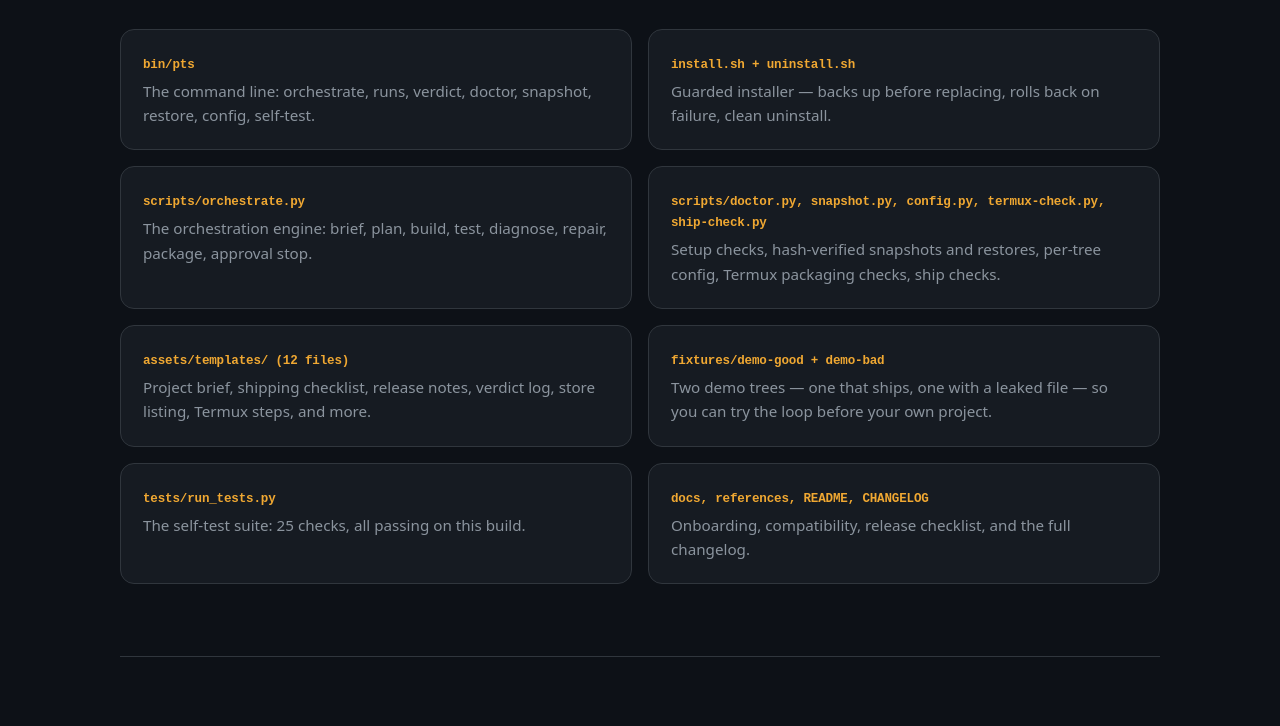
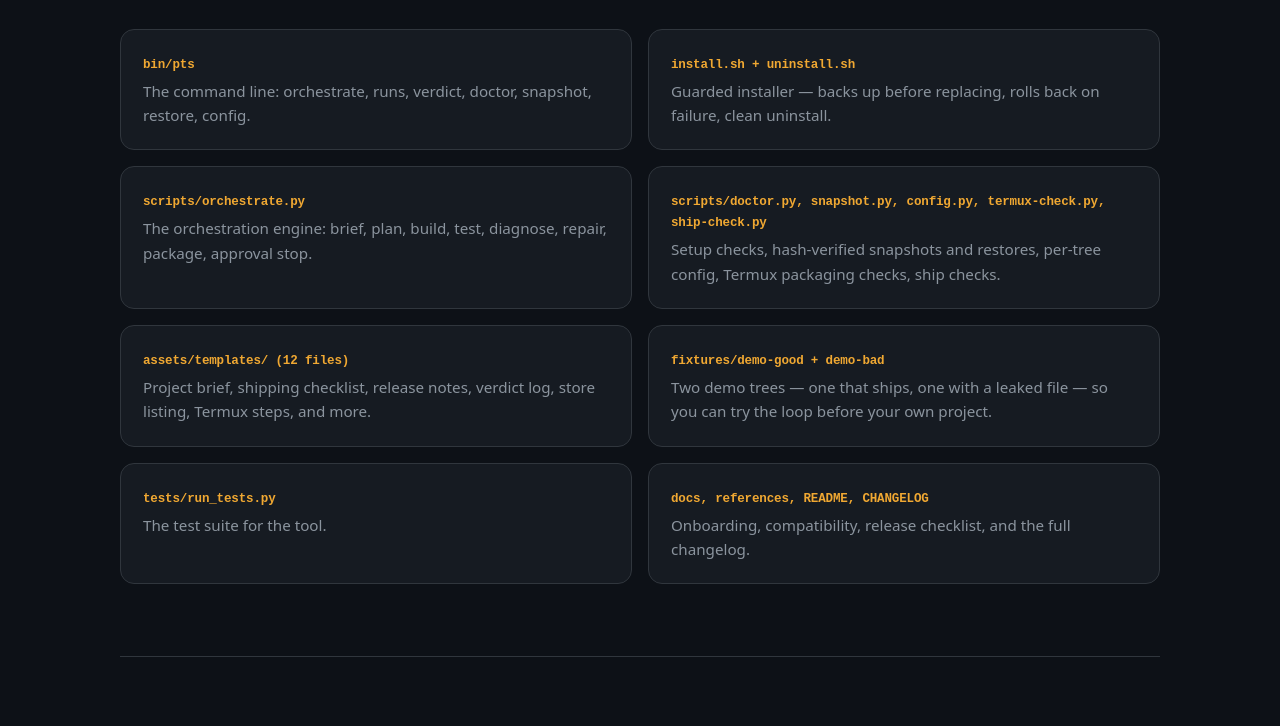
Before and after one commit to joshoshfield-a11y/phone-to-ship, a plain HTML site: page index.html in a window 1280 px wide. Shown: the part 1589-2315 px from the top of the page. Drawn offline with Linux system fonts and the light colour scheme.

Commit message:
Remove self-test pass claims from the landing page

```diff
--- a/config.js
+++ b/config.js
@@ -19,16 +19,15 @@ const PTS = {
   zipBytes: 84166,
   zipSha256: "58d86391c99d144685edc7c11ff985ecc9ce3e44241bb3b3135a66208f994f81",
   fileCount: 57,
-  selfTest: "25/25",
   // What is actually inside the v3.1.0 zip (verified against the archive).
   zipContents: [
-    { name: "bin/pts", desc: "The command line: orchestrate, runs, verdict, doctor, snapshot, restore, config, self-test." },
+    { name: "bin/pts", desc: "The command line: orchestrate, runs, verdict, doctor, snapshot, restore, config." },
     { name: "install.sh + uninstall.sh", desc: "Guarded installer — backs up before replacing, rolls back on failure, clean uninstall." },
     { name: "scripts/orchestrate.py", desc: "The orchestration engine: brief, plan, build, test, diagnose, repair, package, approval stop." },
     { name: "scripts/doctor.py, snapshot.py, config.py, termux-check.py, ship-check.py", desc: "Setup checks, hash-verified snapshots and restores, per-tree config, Termux packaging checks, ship checks." },
     { name: "assets/templates/ (12 files)", desc: "Project brief, shipping checklist, release notes, verdict log, store listing, Termux steps, and more." },
     { name: "fixtures/demo-good + demo-bad", desc: "Two demo trees — one that ships, one with a leaked file — so you can try the loop before your own project." },
-    { name: "tests/run_tests.py", desc: "The self-test suite: 25 checks, all passing on this build." },
+    { name: "tests/run_tests.py", desc: "The test suite for the tool." },
     { name: "docs, references, README, CHANGELOG", desc: "Onboarding, compatibility, release checklist, and the full changelog." }
   ],
   // FAQ — every answer traces to the product, the license, or this config.
@@ -55,9 +54,9 @@ const PTS = {
     "CI gate: the package refuses to build when the suite fails"
   ],
   changelog: [
-    { version: "3.1.0", date: "2026-11-05", notes: "Production hardening: Termux checks, guarded installer, doctor, snapshots, config, logging, CI gate. 25/25 self-test." },
+    { version: "3.1.0", date: "2026-11-05", notes: "Production hardening: Termux checks, guarded installer, doctor, snapshots, config, logging, CI gate." },
     { version: "3.0.0", date: "2026-11-04", notes: "Merged product line: guarded install, doctor, secret scan." },
     { version: "1.2.0", date: "2026-11-04", notes: "Orchestration engine: brief, plan, build, test, diagnose, repair, package, approval stop." },
-    { version: "1.1.0", date: "2026-11-04", notes: "First product build: installer, templates, self-test." }
+    { version: "1.1.0", date: "2026-11-04", notes: "First product build: installer, templates." }
   ]
 };
--- a/index.html
+++ b/index.html
@@ -169,7 +169,7 @@
   <header class="hero">
     <div class="hero-grid">
       <div>
-        <p class="pills"><span class="pill" id="version-pill"></span><span class="pill" id="test-pill"></span></p>
+        <p class="pills"><span class="pill" id="version-pill"></span></p>
         <h1 id="headline"></h1>
         <p class="lede">Write a short brief on your phone. Phone-to-Ship plans the build, builds it, tests it, diagnoses what broke, repairs what it safely can, and packages it — then stops and waits for your word before anything ships.</p>
         <div id="buy-buttons"></div>
@@ -368,7 +368,6 @@ $ pts verdict &lt;run-id&gt; ship</code></pre>
   document.getElementById("brand-ver").textContent = "v" + PTS.version;
   document.getElementById("nav-buy").textContent = "Buy — $" + PTS.price;
   document.getElementById("version-pill").innerHTML = "v" + PTS.version + " · " + PTS.releaseDate;
-  document.getElementById("test-pill").innerHTML = "self-test <b>" + PTS.selfTest + "</b> passing";
   document.getElementById("headline").textContent = PTS.tagline;
   document.getElementById("buy-buttons").innerHTML = buyButtonsHTML();
   document.getElementById("buy-buttons-2").innerHTML = buyButtonsHTML();
@@ -377,7 +376,6 @@ $ pts verdict &lt;run-id&gt; ship</code></pre>
 
   // ---- trust strip (verified facts only) ----
   const trust = [
-    ["Self-test " + PTS.selfTest, "passing on this build"],
     [PTS.fileCount + " files", "in the download, listed below"],
     ["Python stdlib only", "no dependencies to install"],
     ["No network calls", "runs entirely on your phone"],
```
